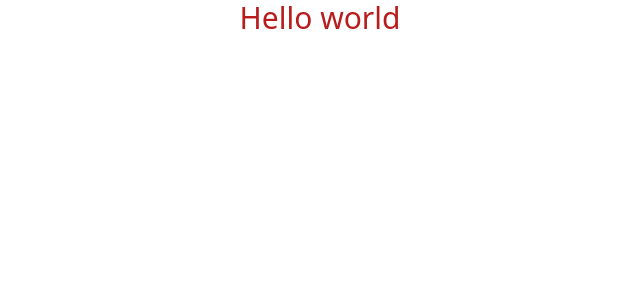
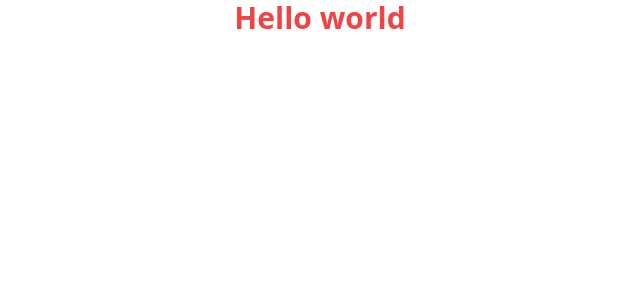
Before and after one commit to Hasan0734/test-visualizer, a Next.js app: page / in a window 1280 px wide. Shown: the top 300 px of the page, without its empty margins (320-960 px from the left). Built offline with nearby package versions, Linux system fonts and the light colour scheme.

Commit message:
added heading tag style on css

```diff
--- a/pages/index.tsx
+++ b/pages/index.tsx
@@ -7,7 +7,7 @@ const inter = Inter({ subsets: ['latin'] })
 export default function Home() {
   return (
    <div>
-    <h1 className='text-3xl text-red-700 text-center'>Hello world</h1>
+    <h1 className='h1'>Hello world</h1>
    </div>
   )
 }
--- a/styles/globals.css
+++ b/styles/globals.css
@@ -1,3 +1,10 @@
 @tailwind base;
 @tailwind components;
 @tailwind utilities;
+
+
+@layer components {
+  .h1{
+    @apply text-3xl font-bold text-center text-red-500
+  }
+}
```
